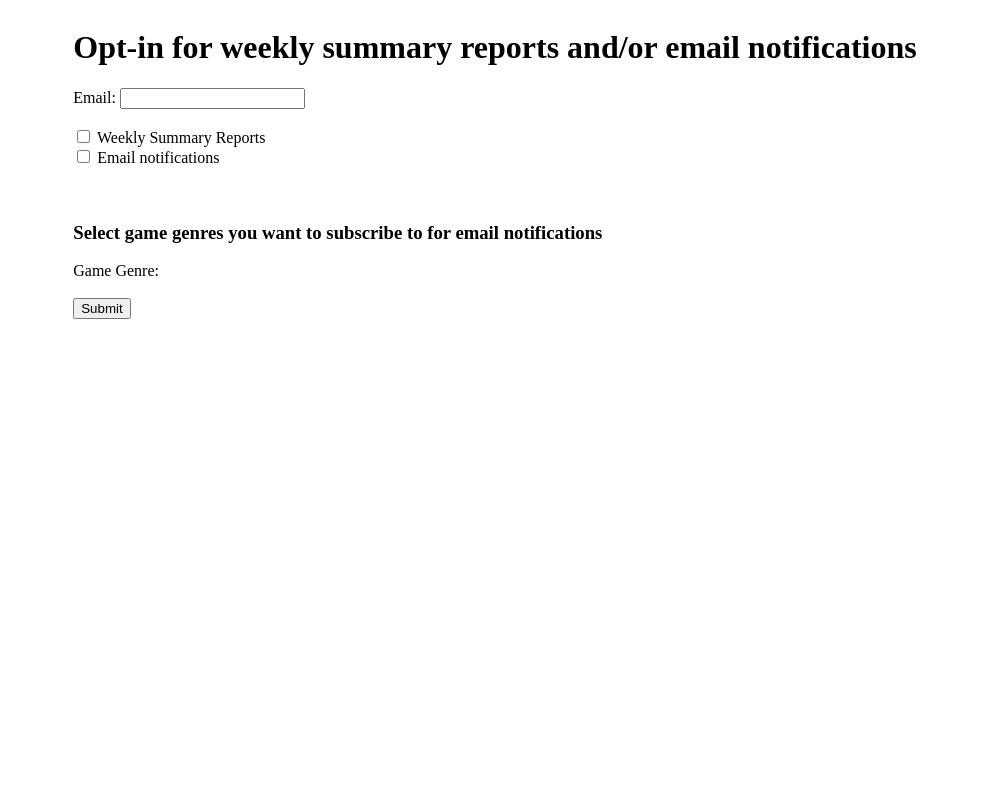
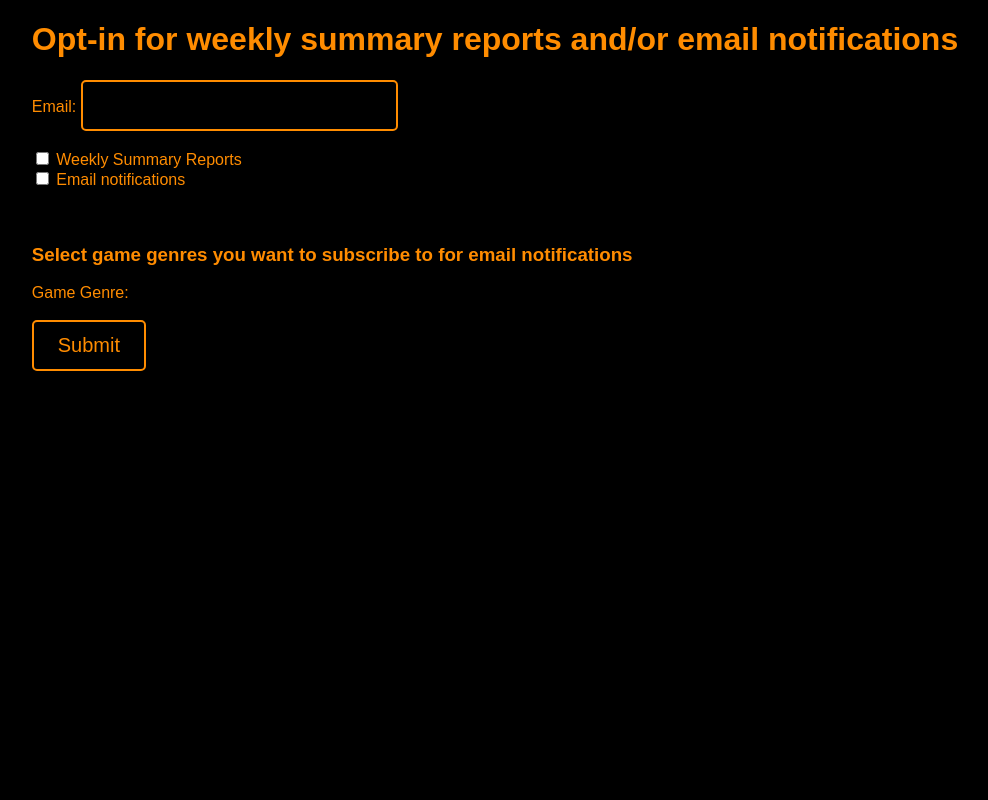
Before and after one commit to JKTapper/Week-14-Game-Tracker-Project, a Flask app: page / in a window 1280 px wide. Shown: the whole page, without its empty margins (145-1133 px from the left). Run offline with Flask 3, Linux system fonts and the light colour scheme; data that the repository does not hold is empty; some libraries are stand-ins or nearby versions.

Commit message:
Added terraform

```diff
--- a/requirements.txt
+++ b/requirements.txt
@@ -39,6 +39,5 @@ urllib3==2.5.0
 requests_mock
 streamlit==1.47.1
 altair
-
 flask
 sqlalchemy
--- a/src/subscriber/form.py
+++ b/src/subscriber/form.py
@@ -2,16 +2,24 @@
 Flask app to run form for user subscriptions
 """
 import os
+import logging
 import pandas as pd
 from dotenv import load_dotenv
 from sqlalchemy import create_engine, text
-from flask import Flask, render_template, request
+from sqlalchemy.engine import Engine, Connection
+from flask import Flask, render_template, request, Response
+
+from typing import List, Union
+
+logging.basicConfig(level=logging.INFO)
+logger = logging.getLogger(__name__)
 
 app = Flask(__name__)
 
-def connect_to_rds():
+
+def connect_to_rds() -> Engine:
     """
-    Connection to aws rds
+    Connect to AWS RDS using environment variables.
     """
     load_dotenv()
     db_host = os.getenv("DB_HOST")
@@ -24,54 +32,66 @@ def connect_to_rds():
     return create_engine(db_url)
 
 
-
-def insert_sub_genre_assignment(conn, subscriber_id, genres_sub):
+def insert_sub_genre_assignment(conn: Connection, subscriber_id: int, genres_sub: List[str]) -> None:
     """
-    Insert statements for genre_assignment table
+    Insert genre assignments for a subscriber.
     """
     for genre in genres_sub:
-        genre_id = conn.execute(text("""select genre_id from genre where genre_name = :genre"""),
-                    {"genre":genre}).fetchone()[0]
-        conn.execute(text("""insert into subscriber_genre_assignment (genre_id, subscriber_id)
-                        values (:genre_id, :subscriber_id)"""),
-                        {"genre_id":genre_id, "subscriber_id":subscriber_id})
+        genre_id = conn.execute(
+            text("SELECT genre_id FROM genre WHERE genre_name = :genre"),
+            {"genre": genre}
+        ).fetchone()[0]
+
+        conn.execute(
+            text("""INSERT INTO subscriber_genre_assignment (genre_id, subscriber_id)
+                    VALUES (:genre_id, :subscriber_id)"""),
+            {"genre_id": genre_id, "subscriber_id": subscriber_id}
+        )
+        logger.info(f"Assigned genre '{genre}' (id: {genre_id}) to subscriber {subscriber_id}")
 
 
 @app.route("/", methods=["GET", "POST"])
-def form():
+def form() -> Union[str, Response]:
     """
-    Route/render html form
+    Display or process the subscription form.
     """
     connection = connect_to_rds()
 
     with connection.begin() as conn:
-        genres = pd.read_sql("select * from genre;", conn)["genre_name"]
+        genres = pd.read_sql("SELECT * FROM genre;", conn)["genre_name"]
 
     if request.method == "POST":
         email = request.form["email"]
-        genres_sub = request.form.getlist('genre')
+        genres_sub = request.form.getlist("genre")
         email_notifications = request.form.get("notifications", False)
         summary = request.form.get("summary", False)
 
         try:
             with connection.begin() as conn:
-                sub_id = conn.execute(
-                text("""INSERT INTO subscriber (subscriber_email, email_notifications, summary)
-                    VALUES (:email, :email_notifications, :summary)
-                    returning subscriber_id"""),
-                {"email": email, "email_notifications":email_notifications,
-                "summary":summary}).fetchone()[0]
+                result = conn.execute(
+                    text("""INSERT INTO subscriber (subscriber_email, email_notifications, summary)
+                            VALUES (:email, :email_notifications, :summary)
+                            RETURNING subscriber_id"""),
+                    {
+                        "email": email,
+                        "email_notifications": email_notifications,
+                        "summary": summary,
+                    }
+                )
+                subscriber_id = result.fetchone()[0]
+                logger.info(f"Inserted subscriber {subscriber_id} with email {email}")
 
-                if genres_sub is not None:
-                    insert_sub_genre_assignment(conn, sub_id, genres_sub)
+                if genres_sub:
+                    insert_sub_genre_assignment(conn, subscriber_id, genres_sub)
 
                 return f"Thank you! We'll contact you at {email}."
 
-        except:
+        except Exception as e:
+            logger.error(f"Error inserting subscriber: {e}")
             return "Email already registered use another one"
-
 
     return render_template("form.html", genres=genres)
 
+
 if __name__ == "__main__":
-    app.run(host="0.0.0.0", port=5000)
+    app.run(host="0.0.0.0", port=8000)
--- a/src/subscriber/notification.py
+++ b/src/subscriber/notification.py
@@ -8,7 +8,7 @@ from form import connect_to_rds
 
 def get_sub_notifications():
     """
-    Query RDS subsrcibers and the genres they want email notifications
+    Query RDS subcribers and the genres they want email notifications
     """
     connection = connect_to_rds()
     with connection.begin() as conn:
--- a/src/subscriber/static/styles.css
+++ b/src/subscriber/static/styles.css
@@ -2,3 +2,32 @@ div{
     display: grid;
     place-items: center;
 }
+
+@import url('https://fonts.googleapis.com/css2?family=Exo+2&display=swap');
+
+html,
+body {
+    margin: 0;
+    padding: 0;
+    height: 100%;
+    background-color: black;
+    color: #FF8C00;
+    font-family: 'Exo 2', sans-serif;
+    font-size: 16px;
+}
+input {
+    font-family: 'Exo 2', sans-serif;
+    font-size: 20px;
+    color: #FF8C00;
+    background-color: black;
+    border: 2px solid #FF8C00;
+    padding: 12px 24px;
+    cursor: pointer;
+    border-radius: 5px;
+    transition: background-color 0.3s, color 0.3s;
+}
+
+input:hover {
+    background-color: #FF8C00;
+    color: black;
+}
--- a/src/subscriber/templates/form.html
+++ b/src/subscriber/templates/form.html
@@ -25,7 +25,7 @@
         <label for="genre">Game Genre:</label>
         {% for genre in genres %}
         <br>
-        <option value="{{ genre }}">{{ genre }}</option>
+        <option value="{{ genre }}"></option>
         <input type="checkbox" name="genre" value="{{genre}}">
         <label for="{{genre}}"> {{genre}}</label><br>
         {% endfor %}
```
Also changed, not shown: 3 other files.
